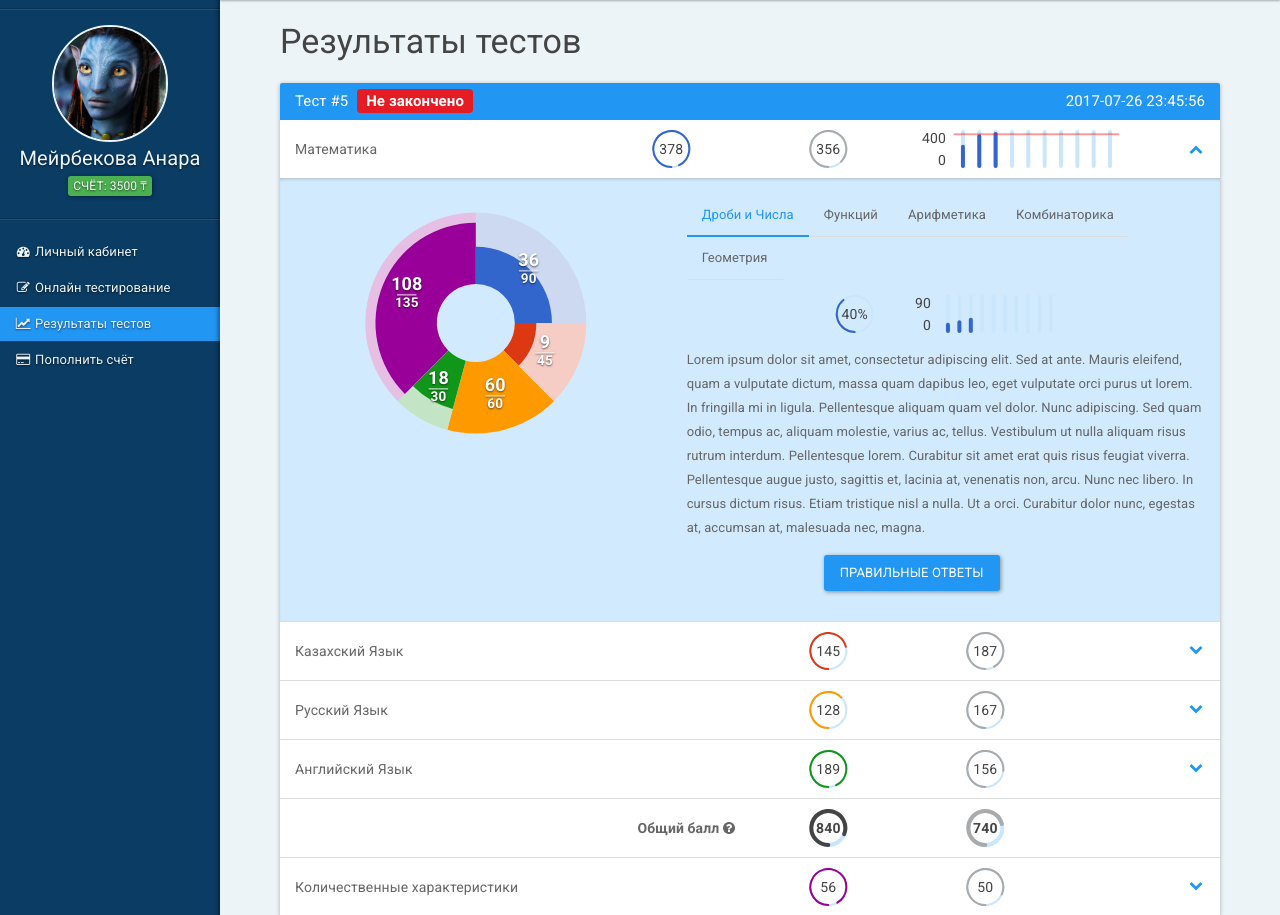
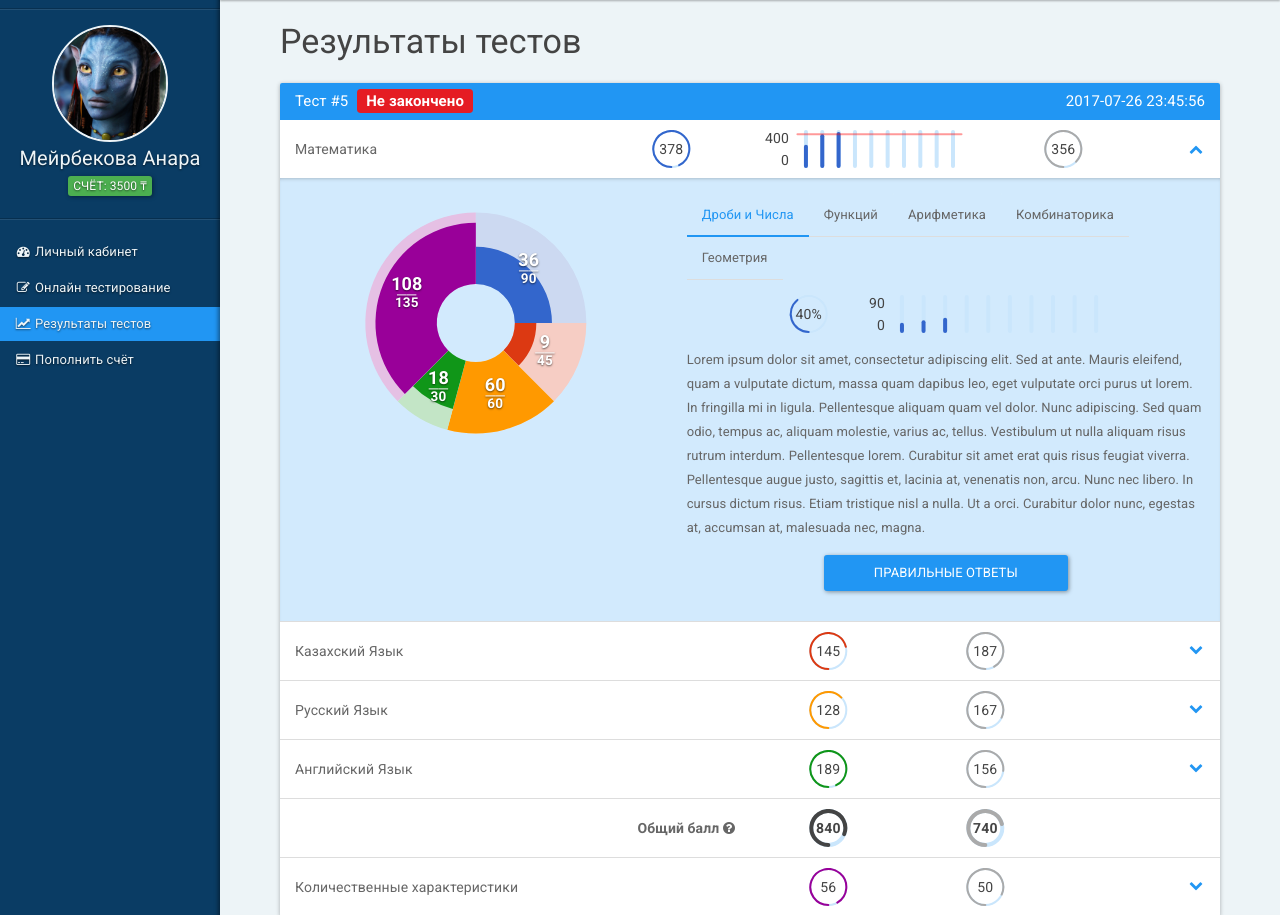
Before and after one commit to darkslab/BBEdu, a PHP site: a page that uses mockup/history.php in a window 1280 px wide. Shown: the part 64-979 px from the top of the page. Run offline with PHP 8.4, Linux system fonts and the light colour scheme.

Commit message:
Updated template

```diff
--- a/mockup/history.php
+++ b/mockup/history.php
@@ -235,8 +235,8 @@
                                 </a>
                             </div>
                             <div class="col-xs-3 col-sm-2 bb-chart bb-result-cell" data-dashboard-table-chart-0></div>
+                            <div class="col-xs-6 col-sm-3 bb-chart bb-result-cell" data-dashboard-table-chart-columns-0></div>
                             <div class="col-xs-3 col-sm-2 bb-chart bb-result-cell" data-dashboard-table-chart-avg-0></div>
-                            <div class="col-xs-6 col-sm-3 bb-chart bb-result-cell" data-dashboard-table-chart-columns-0></div>
                             <div class="col-sm-1 bb-result-cell hidden-xs">
                                 <a href="#bb-results-0-0" class="bb-accordion-toggle collapsed pull-right" data-toggle="collapse" data-parent="#bb-results-0">
                                     <i class="fa fa-fw fa-chevron-up"></i>
@@ -261,13 +261,13 @@
                                     <div class="tab-content">
                                         <div class="tab-pane fade active in" id="bb-results-0-0-section-0">
                                             <div class="row mt-15 mb-15">
-                                                <div class="col-xs-2 col-xs-offset-3 bb-result-cell" data-section-0></div>
-                                                <div class="col-xs-4 bb-result-cell" data-section-1></div>
+                                                <div class="col-xs-4 col-sm-3 col-sm-offset-1 col-md-2 col-md-offset-2 bb-result-cell" data-section-0></div>
+                                                <div class="col-xs-8 col-sm-7 col-md-6 bb-result-cell" data-section-1></div>
                                             </div>
                                             <p>Lorem ipsum dolor sit amet, consectetur adipiscing elit. Sed at ante. Mauris eleifend, quam a vulputate dictum, massa quam dapibus leo, eget vulputate orci purus ut lorem. In fringilla mi in ligula. Pellentesque aliquam quam vel dolor. Nunc adipiscing. Sed quam odio, tempus ac, aliquam molestie, varius ac, tellus. Vestibulum ut nulla aliquam risus rutrum interdum. Pellentesque lorem. Curabitur sit amet erat quis risus feugiat viverra. Pellentesque augue justo, sagittis et, lacinia at, venenatis non, arcu. Nunc nec libero. In cursus dictum risus. Etiam tristique nisl a nulla. Ut a orci. Curabitur dolor nunc, egestas at, accumsan at, malesuada nec, magna.</p>
                                             <div class="row mt-15 mb-15">
-                                                <div class="col-xs-6 col-xs-offset-3">
-                                                    <a href="" class="btn btn-primary" data-toggle="modal" data-target="#bb-modal-0">Правильные ответы</a>
+                                                <div class="col-xs-12 col-sm-8 col-sm-offset-2 col-md-6 col-md-offset-3">
+                                                    <a href="" class="btn btn-primary btn-block" data-toggle="modal" data-target="#bb-modal-0">Правильные ответы</a>
 
                                                     <div class="modal fade" id="bb-modal-0">
                                                         <div class="modal-dialog modal-lg">
```
